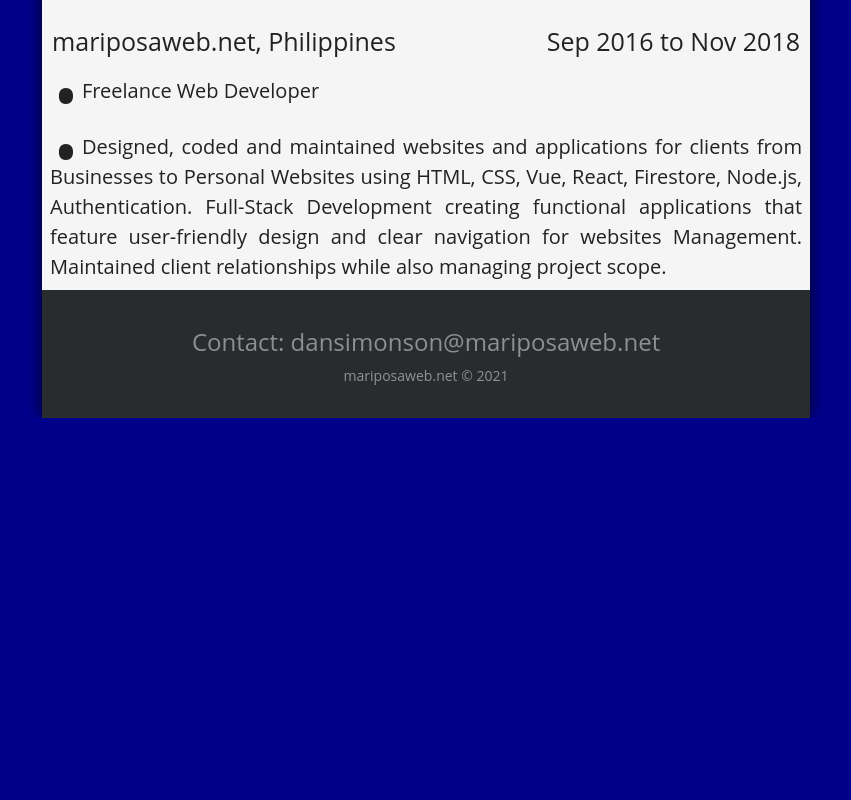
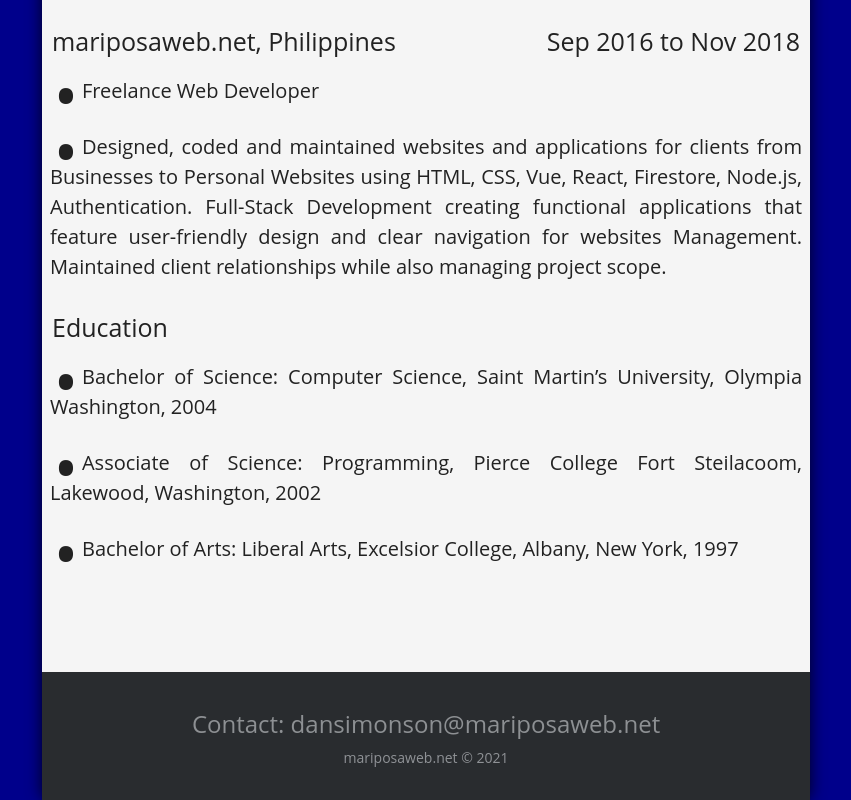
Before and after one commit to DanSimonson/mariposa-app, a React (Create React App) app in the folder frontend/: page /resume in a window 1280 px wide. Shown: the part 2781-3581 px from the top of the page, without its empty margins (214-1065 px from the left). Before the commit the page ends 3199 px from the top, so only its background shows below. Built offline with nearby package versions, Linux system fonts and the light colour scheme.

Commit message:
added education section

```diff
--- a/frontend/src/Components/DisplayFooter/DisplayerFooter.scss
+++ b/frontend/src/Components/DisplayFooter/DisplayerFooter.scss
@@ -5,9 +5,7 @@
   width: 100%;
   text-align: center;
   font: normal 18px sans-serif;
-
   padding: 30px;
-  /*margin-top: 200px;*/
   line-height: 1.8;
 }
 
--- a/frontend/src/Views/Resume/Resume.js
+++ b/frontend/src/Views/Resume/Resume.js
@@ -204,6 +204,36 @@ function Resume() {
               </p>
             </li>
           </ul>
+          <div className="education-title">
+            <p>Education</p>
+          </div>
+          <ul>
+            {/* <li>
+              <p>Free Code Camp, Front End Libraries Certificate, 2019 </p>
+            </li>
+            <li>
+              <p>Free Code Camp Front End Developer Certificate, 2018</p>
+            </li> */}
+            <li>
+              <p>
+                Bachelor of Science: Computer Science, Saint Martin’s
+                University, Olympia Washington, 2004
+              </p>
+            </li>
+            <li>
+              <p>
+                Associate of Science: Programming, Pierce College Fort
+                Steilacoom, Lakewood, Washington, 2002
+              </p>
+            </li>
+            <li>
+              <p>
+                Bachelor of Arts: Liberal Arts, Excelsior College, Albany, New
+                York, 1997
+              </p>
+            </li>
+          </ul>
+          <div className="bottom-spacer"></div>
           <DisplayFooter />
         </div>
       </div>
--- a/frontend/src/Views/Resume/Resume.scss
+++ b/frontend/src/Views/Resume/Resume.scss
@@ -81,3 +81,13 @@ li p:before {
   font-size: 2.5rem;
   margin-top: 2rem;
 }
+.education-title {
+  display: flex;
+  justify-content: space-between;
+  padding: 0 1rem 0 1rem;
+  font-size: 2.5rem;
+  margin-top: 2rem;
+}
+.bottom-spacer {
+  margin-bottom: 100px;
+}
```
